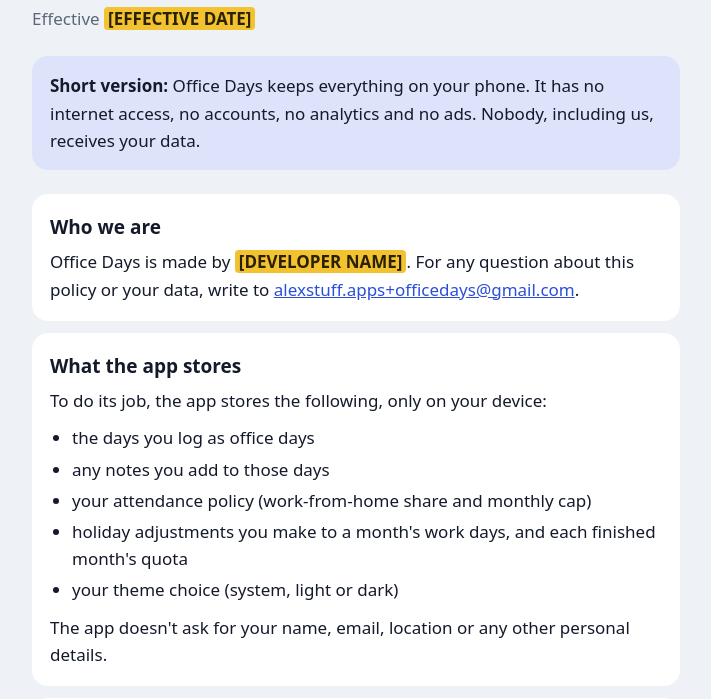
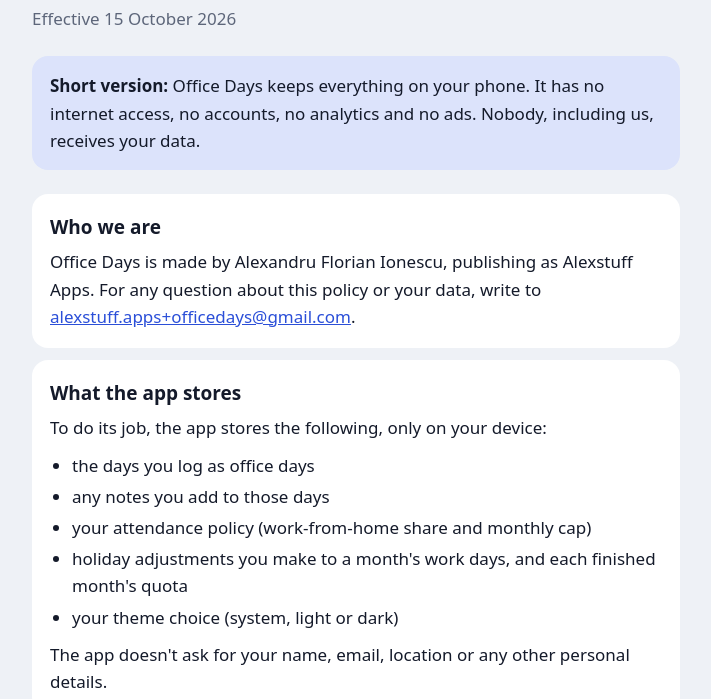
Before and after one commit to alexstuff-apps/office-days-privacy, a plain HTML site: page index.html in a window 1280 px wide. Shown: the part 101-800 px from the top of the page, without its empty margins (284-995 px from the left). Drawn offline with Linux system fonts and the light colour scheme.

Commit message:
Update privacy policy effective date and developer name

```diff
--- a/index.html
+++ b/index.html
@@ -48,7 +48,7 @@
   <header>
     <p class="eyebrow">Office Days for Android</p>
     <h1>Privacy Policy</h1>
-    <p class="meta">Effective <mark>[EFFECTIVE DATE]</mark></p>
+    <p class="meta">Effective 15 October 2026</p>
   </header>
 
   <div class="summary">
@@ -57,7 +57,7 @@
 
   <section>
     <h2>Who we are</h2>
-    <p>Office Days is made by <mark>[DEVELOPER NAME]</mark>. For any question about this policy or your data, write to <a href="mailto:alexstuff.apps+officedays@gmail.com">alexstuff.apps+officedays@gmail.com</a>.</p>
+    <p>Office Days is made by Alexandru Florian Ionescu, publishing as Alexstuff Apps. For any question about this policy or your data, write to <a href="mailto:alexstuff.apps+officedays@gmail.com">alexstuff.apps+officedays@gmail.com</a>.</p>
   </section>
 
   <section>
```
